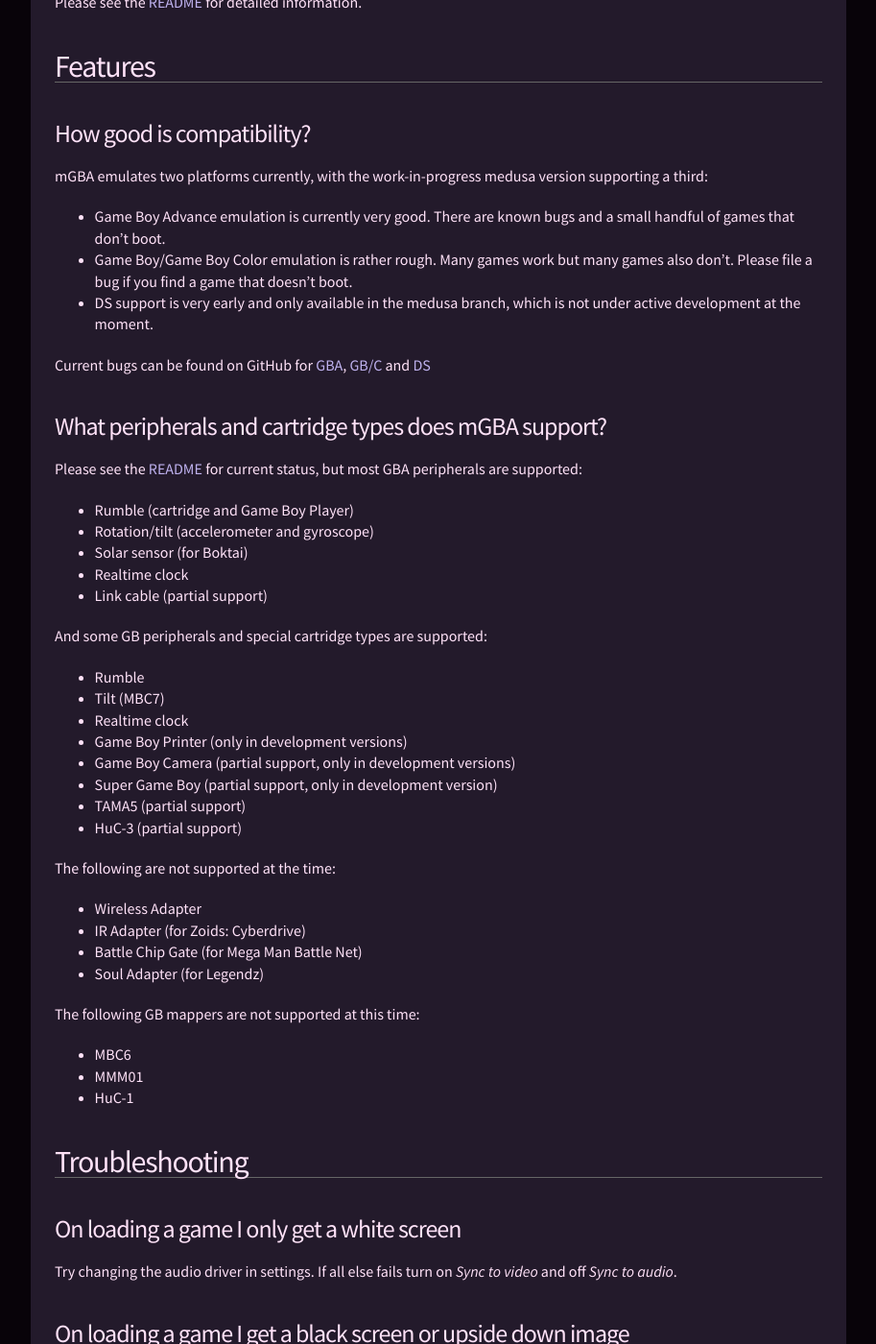
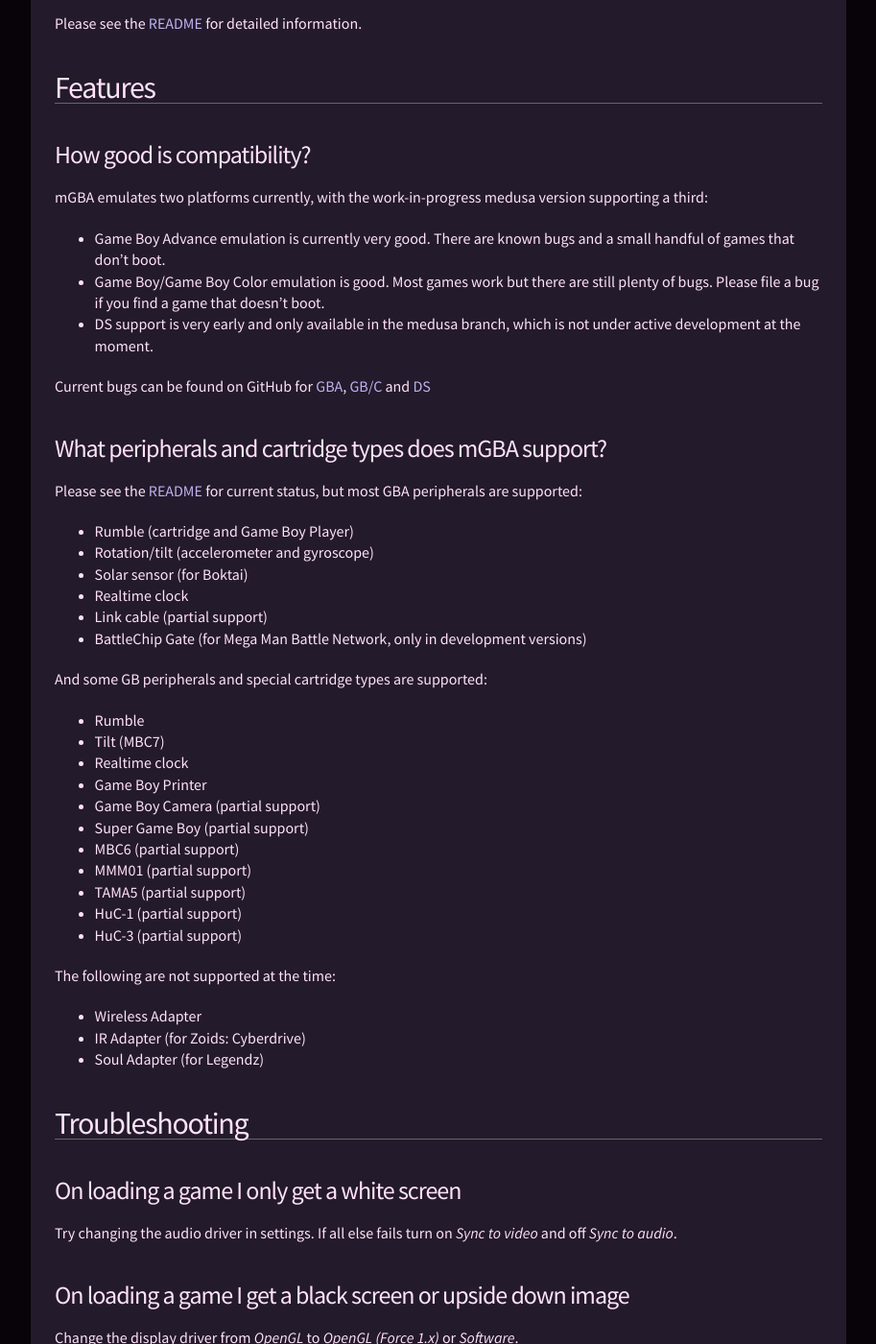
Before and after one commit to mgba-emu/www, a Jekyll site: the page built from faq.markdown, in a window 1280 px wide and 1400 px high, scrolled down 1202 px. Shown: the whole window at 96% size, without its empty margins (82-995 px from the left). Built offline with Jekyll 4.4.1, drawn with Linux system fonts in a browser that asks for light colours; the table of contents is made by our own code.

Commit message:
Update FAQ

```diff
--- a/faq.markdown
+++ b/faq.markdown
@@ -46,7 +47,7 @@
 mGBA emulates two platforms currently, with the work-in-progress medusa version supporting a third:
 
 - Game Boy Advance emulation is currently very good. There are known bugs and a small handful of games that don't boot.
-- Game Boy/Game Boy Color emulation is rather rough. Many games work but many games also don't. Please file a bug if you find a game that doesn't boot.
+- Game Boy/Game Boy Color emulation is good. Most games work but there are still plenty of bugs. Please file a bug if you find a game that doesn't boot.
 - DS support is very early and only available in the medusa branch, which is not under active development at the moment.
 
 Current bugs can be found on GitHub for [GBA](https://github.com/mgba-emu/mgba/issues?q=is%3Aissue+is%3Aopen+label%3Aplatform%3AGBA), [GB/C](https://github.com/mgba-emu/mgba/issues?q=is%3Aissue+is%3Aopen+label%3Aplatform%3AGB%2FGBC) and [DS](https://github.com/mgba-emu/mgba/issues?q=is%3Aissue+is%3Aopen+label%3Aplatform%3ADS)
@@ -60,30 +61,27 @@
 - Solar sensor (for Boktai)
 - Realtime clock
 - Link cable (partial support)
+- BattleChip Gate (for Mega Man Battle Network, only in development versions)
 
 And some GB peripherals and special cartridge types are supported:
 
 - Rumble
 - Tilt (MBC7)
 - Realtime clock
-- Game Boy Printer (only in development versions)
-- Game Boy Camera (partial support, only in development versions)
-- Super Game Boy (partial support, only in development version)
+- Game Boy Printer
+- Game Boy Camera (partial support)
+- Super Game Boy (partial support)
+- MBC6 (partial support)
+- MMM01 (partial support)
 - TAMA5 (partial support)
+- HuC-1 (partial support)
 - HuC-3 (partial support)
 
 The following are not supported at the time:
 
 - Wireless Adapter
 - IR Adapter (for Zoids: Cyberdrive)
-- Battle Chip Gate (for Mega Man Battle Net)
 - Soul Adapter (for Legendz)
-
-The following GB mappers are not supported at this time:
-
-- MBC6
-- MMM01
-- HuC-1
 
 ## Troubleshooting
 
```
Also changed, not shown: other parts of faq.markdown (+1 -0 lines).
